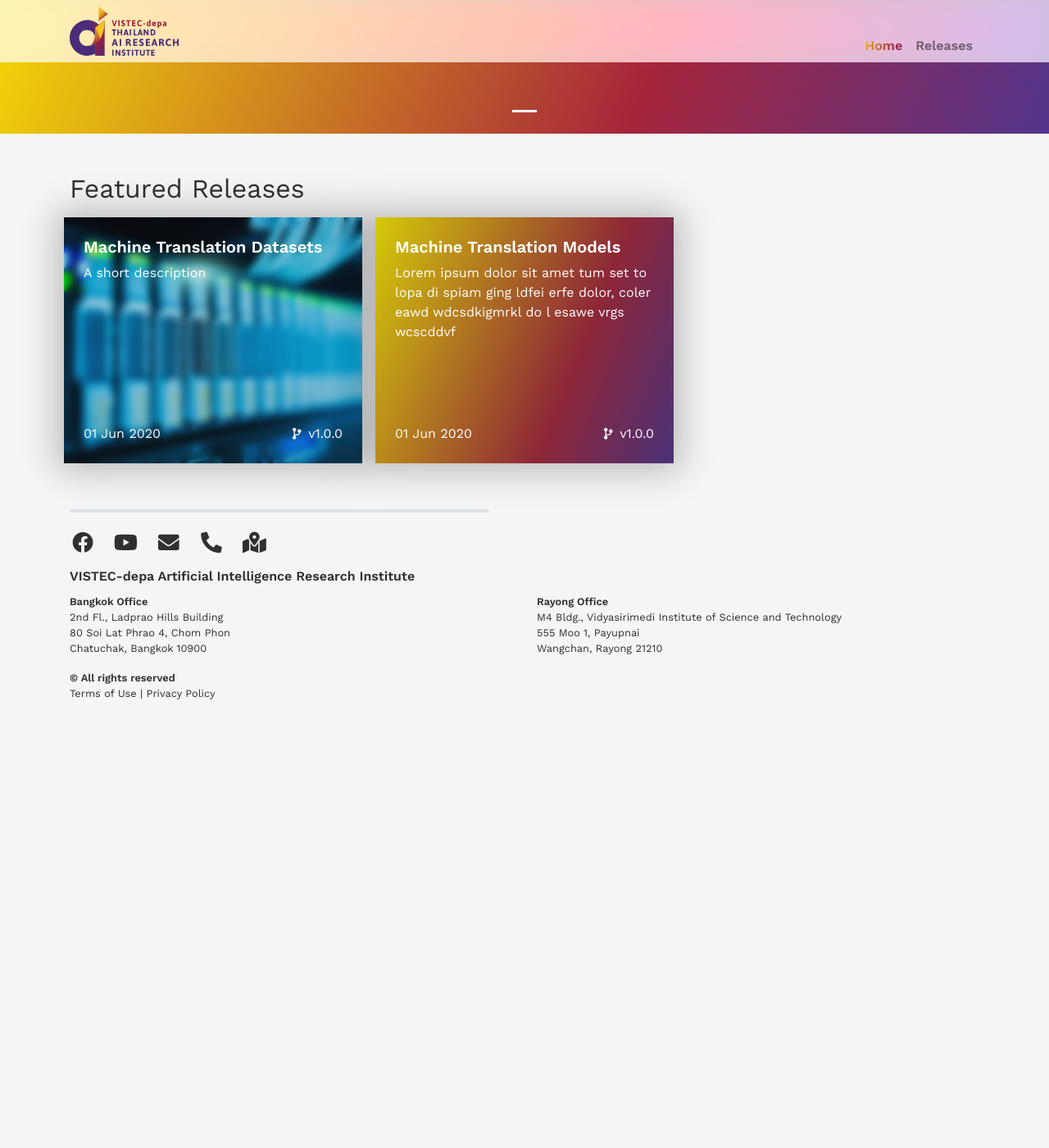
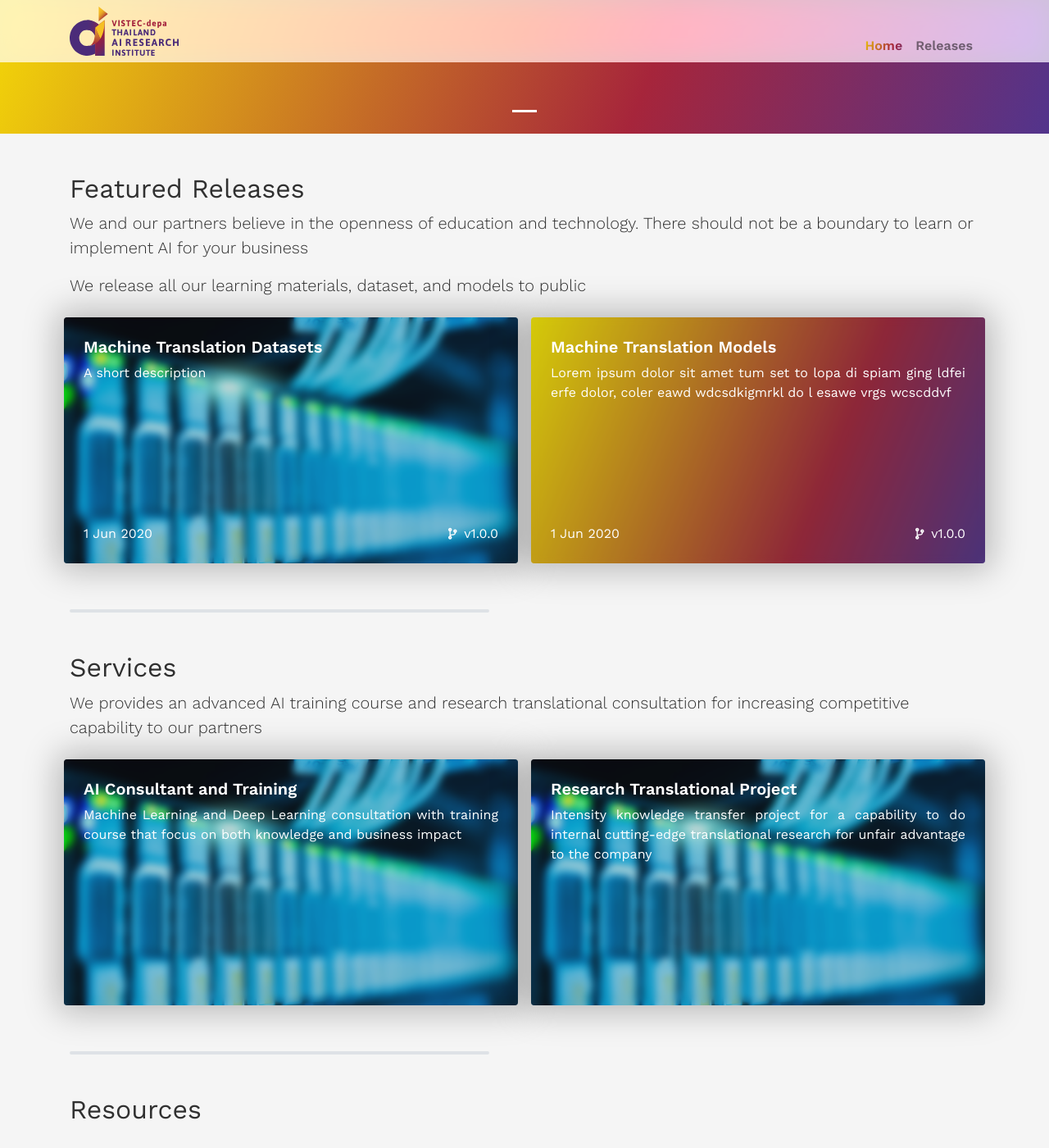
Before and after one commit to airesearch-in-th/airesearch-in-th-website, a Jekyll site: the page built from _pages/home.html, in a window 1280 px wide and 1400 px high, scrolled down 393 px. Shown: the whole window at 82% size. Built offline with Jekyll 4.4.1, drawn with Linux system fonts in a browser that asks for light colours; nearby versions of some CDN libraries; before the commit the page ends 1312 px from its top, so only the background shows below that.

Commit message:
Add resources

```diff
--- a/_pages/home.html
+++ b/_pages/home.html
@@ -10,29 +10,109 @@
 <section class="pt-5">
     <div class="container">
         <h2>Featured Releases</h2>
+        <p class="lead">We and our partners believe in the openness of education and technology. There should not be
+            a boundary to learn or implement AI for your business</p>
+        <p class="lead">We release all our learning materials, dataset, and models to public</p>
     </div>
     <div class="container">
         <div class="row card-stack text-white align-items-stretch">
             {% for release in site.releases %}
-            <div class="col-md-6 col-xl-4 rounded-0 border-0 p-0">
+            {% if release.featured %}
+            <div class="col-md-6 col-xl-6 rounded-0 border-0 p-0">
                 <a href="{{ release.url }}" class="card-stack-item-link">
                     <div class="card-stack-item-container m-2">
-                        <div class="card-stack-item h-100 w-100 text-white d-flex flex-column">
-                            <div class="d-flex flex-column h-100 w-100 p-4 position-relative card-item-content flex-grow-1">
+                        <div class="card-stack-item h-100 w-100 text-white d-flex flex-column rounded rounded-lg">
+                            <div
+                                class="d-flex flex-column h-100 w-100 p-4 position-relative card-item-content flex-grow-1 rounded rounded-lg">
                                 <h5 class="font-weight-semibold">{{ release.title }}</h5>
-                                <p>{{ release.description }}</p>
+                                <p class="text-justify">{{ release.description }}</p>
                                 <div class="d-flex flex-row justify-content-between mt-auto">
-                                    <p class="mb-0">{{ release.date | date: "%d %b %Y" }}</p>
-                                    <p class="mb-0"><i class="fas fa-code-branch fa-fw fa-sm"></i> v{{ release.version }}</p>
+                                    <p class="mb-0">{{ release.date | date: "%e %b %Y" }}</p>
+                                    <p class="mb-0"><i class="fas fa-code-branch fa-fw fa-sm"></i>
+                                        v{{ release.version }}</p>
                                 </div>
                             </div>
-                            <div class="h-100 w-100 position-absolute card-bg-filter"></div>
-                            <div class="h-100 w-100 position-absolute card-bg"{% if release.image %} style="background-image: url('{{ release.image }}')"{% endif %}></div>
+                            <div class="h-100 w-100 position-absolute card-bg-filter rounded rounded-lg"></div>
+                            <div class="h-100 w-100 position-absolute card-bg rounded rounded-lg" {% if release.image %}
+                                style="background-image: url('{{ release.image }}')" {% endif %}></div>
                         </div>
                     </div>
                 </a>
             </div>
+            {% endif %}
             {% endfor %}
         </div>
     </div>
 </section>
+<section class="pt-5">
+    <div class="container">
+        {% include separator.html %}
+        <h2 class="pt-5">Services</h2>
+        <p class="lead">We provides an advanced AI training course and research translational consultation for
+            increasing competitive capability to our partners</p>
+    </div>
+    <div class="container">
+        <div class="row card-stack text-white align-items-stretch">
+            {% for service in site.services %}
+            {% if service.featured %}
+            <div class="col-md-6 col-xl-6 rounded-0 border-0 p-0">
+                <a href="{{ service.url }}" class="card-stack-item-link">
+                    <div class="card-stack-item-container m-2">
+                        <div class="card-stack-item h-100 w-100 text-white d-flex flex-column rounded rounded-lg">
+                            <div
+                                class="d-flex flex-column h-100 w-100 p-4 position-relative card-item-content flex-grow-1 rounded rounded-lg">
+                                <h5 class="font-weight-semibold">{{ service.title }}</h5>
+                                <p class="text-justify">{{ service.description }}</p>
+                                <!-- <div class="d-flex flex-row justify-content-between mt-auto">
+                                    <p class="mb-0">{{ service.date | date: "%d %b %Y" }}</p>
+                                    <p class="mb-0"><i class="fas fa-code-branch fa-fw fa-sm"></i> v{{ service.version }}</p>
+                                </div> -->
+                            </div>
+                            <div class="h-100 w-100 position-absolute card-bg-filter rounded rounded-lg"></div>
+                            <div class="h-100 w-100 position-absolute card-bg rounded rounded-lg" {% if service.image %}
+                                style="background-image: url('{{ service.image }}')" {% endif %}></div>
+                        </div>
+                    </div>
+                </a>
+            </div>
+            {% endif %}
+            {% endfor %}
+        </div>
+    </div>
+</section>
+<section class="pt-5">
+    <div class="container">
+        {% include separator.html %}
+        <h2 class="pt-5">Resources</h2>
+        <!-- <p class="lead">We provides an advanced AI training course and research translational consultation for increasing competitive capability to our partners</p> -->
+    </div>
+    <div class="container">
+        <div class="row card-stack text-white align-items-stretch">
+            {% for resource in site.resources %}
+            {% if resource.featured %}
+            <div class="col-md-6 col-xl-6 rounded-0 border-0 p-0">
+                <a href="{{ resource.url }}" class="card-stack-item-link">
+                    <div class="card-stack-item-container m-2">
+                        <div class="card-stack-item h-100 w-100 text-white d-flex flex-column rounded rounded-lg">
+                            <div
+                                class="d-flex flex-column h-100 w-100 p-4 position-relative card-item-content flex-grow-1 rounded rounded-lg">
+                                <h5 class="font-weight-semibold">{{ resource.title }}</h5>
+                                <p class="text-justify">{{ resource.description }}</p>
+                                <!-- <div class="d-flex flex-row justify-content-between mt-auto">
+                                    <p class="mb-0">{{ resource.date | date: "%d %b %Y" }}</p>
+                                    <p class="mb-0"><i class="fas fa-code-branch fa-fw fa-sm"></i> v{{ resource.version }}</p>
+                                </div> -->
+                            </div>
+                            <div class="h-100 w-100 position-absolute card-bg-filter rounded rounded-lg"></div>
+                            <div class="h-100 w-100 position-absolute card-bg rounded rounded-lg"
+                                {% if resource.image %} style="background-image: url('{{ resource.image }}')"
+                                {% endif %}></div>
+                        </div>
+                    </div>
+                </a>
+            </div>
+            {% endif %}
+            {% endfor %}
+        </div>
+    </div>
+</section>
```
Also changed, not shown: _resources/nvidia_dgx.md (added, +9 -0 lines), assets/img/resources/test.jpg (added).
